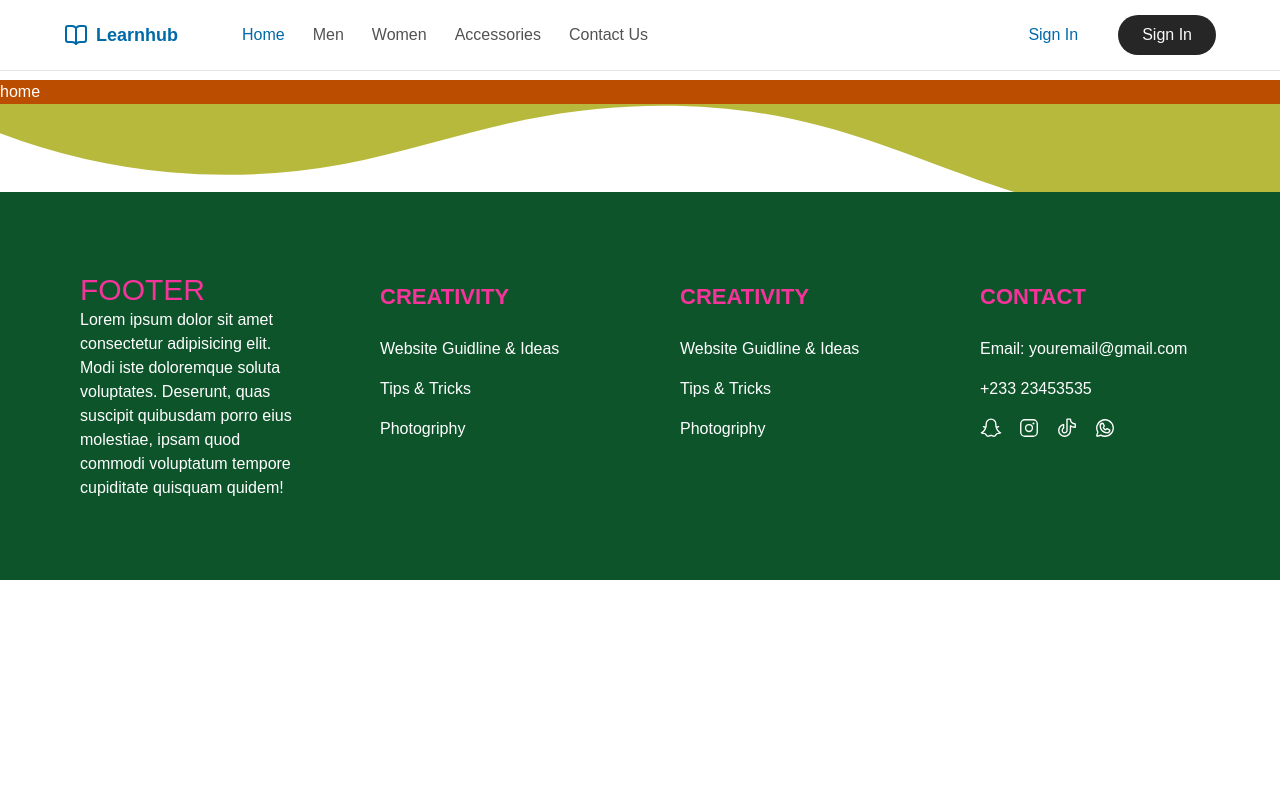
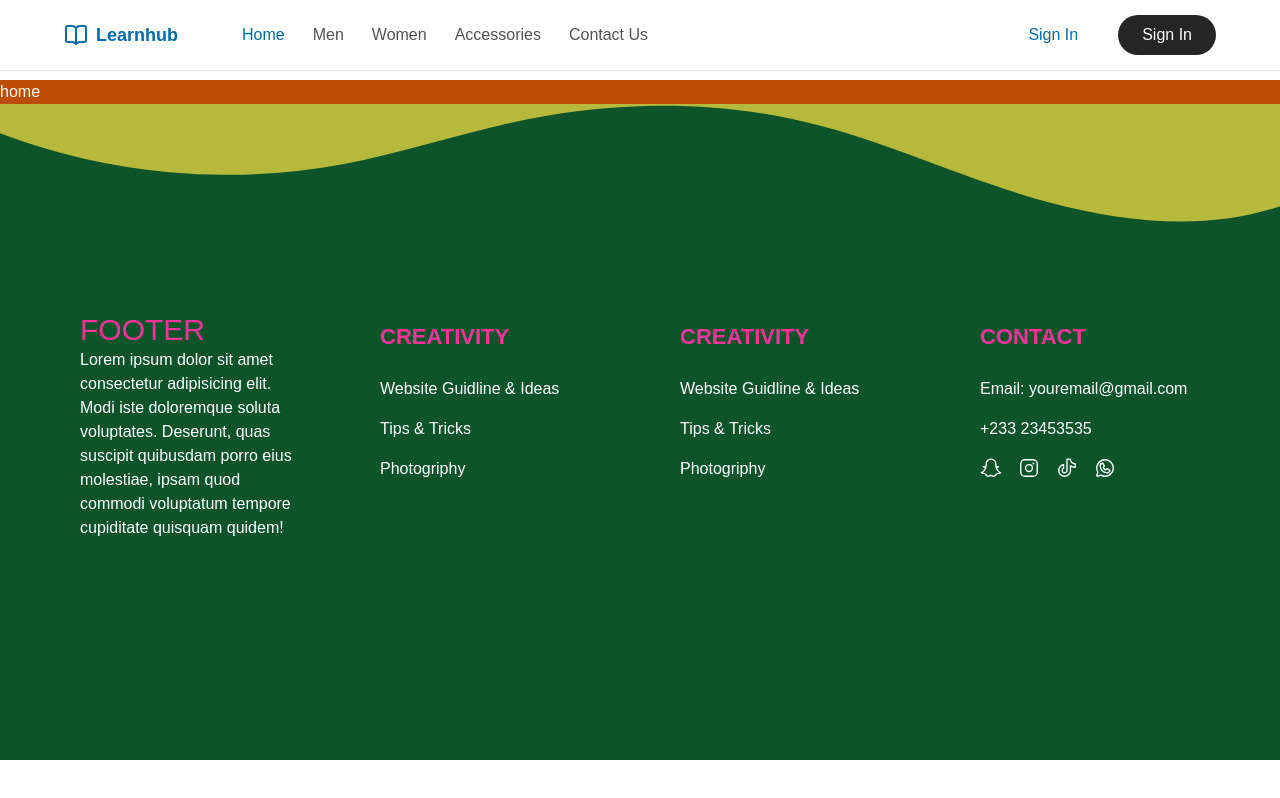
Before and after one commit to AyBee076/NavBar_2, a Next.js app: page / in a window 1280 px wide. Built offline with nearby package versions, Linux system fonts and the light colour scheme.

Commit message:
fixed little mistakes

```diff
--- a/app/components/Footer.tsx
+++ b/app/components/Footer.tsx
@@ -10,11 +10,10 @@ import {
 
 export default function Footer() {
   return (
-    <footer className="relative text-white bg-green-900">
+    <footer className=" text-white bg-green-900">
+
       <div
-        className="absolute
-    top-0
-    left-0
+        className="
     w-full
     overflow-hidden"
       >
@@ -32,7 +31,7 @@ export default function Footer() {
           ></path>
         </svg>
 
-        <div className="relative  -top-10 grid lg:grid-cols-4 md:grid-cols-2 grid-cols-1 p-20 gap-20 bg-green-900">
+        <div className="h-full grid lg:grid-cols-4 md:grid-cols-2 grid-cols-1 p-20 gap-20 bg-green-900">
           <div className="flex flex-col justify-center">
             <h2 className="text-3xl text-pink-500 uppercase"> Footer</h2>
             <p>
```
